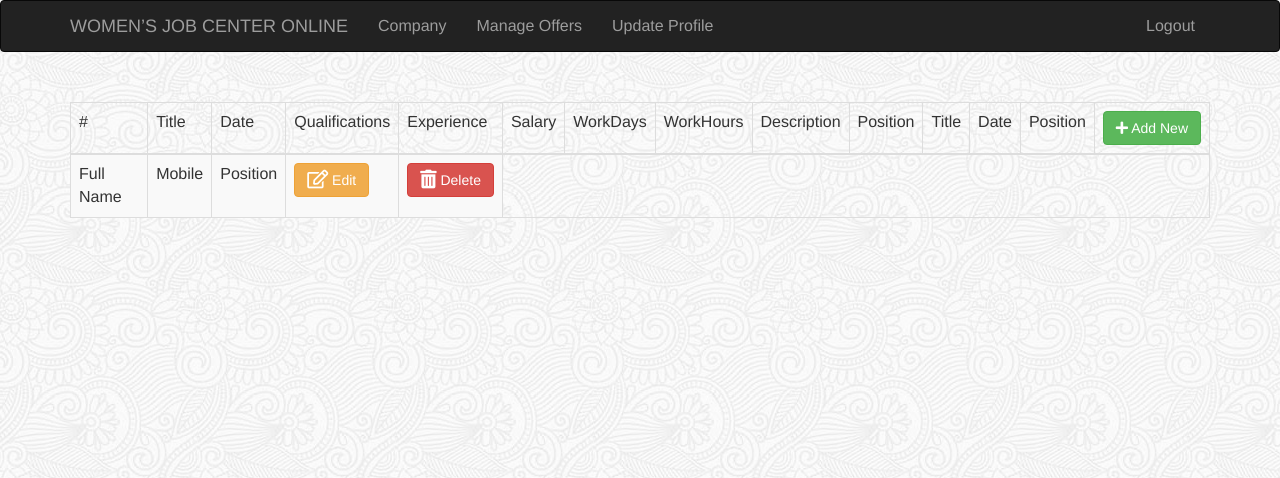
After one commit to abubakrmory/mysite, a PHP site: page /company/manage.php in a window 1280 px wide. The commit adds this page. Shown: the top 478 px of the page. Run offline with PHP 8.4, Linux system fonts and the light colour scheme; some libraries are stand-ins or nearby versions.

Commit message:
new updated

```diff
--- a/admin/header.php
+++ b/admin/header.php
@@ -5,7 +5,7 @@
   <meta charset="utf-8">
   <meta http-equiv="X-UA-Compatible" content="IE=edge">
   <meta name="viewport" content="width=device-width, initial-scale=1">
-  <title>SECURE ONLINE AUCTION SYSTEM</title>
+  <title>WOMEN’S JOB CENTER ONLINE</title>
   <!-- Bootstrap core CSS -->
   <link href="css/bootstrap.min.css" rel="stylesheet">
   <link href="css/custom.css" rel="stylesheet">
--- a/company/header.php
+++ b/company/header.php
@@ -5,11 +5,15 @@
   <meta charset="utf-8">
   <meta http-equiv="X-UA-Compatible" content="IE=edge">
   <meta name="viewport" content="width=device-width, initial-scale=1">
-  <title>SECURE ONLINE AUCTION SYSTEM</title>
+  <title>WOMEN’S JOB CENTER ONLINE</title>
   <!-- Bootstrap core CSS -->
   <link href="css/bootstrap.min.css" rel="stylesheet">
   <link href="css/custom.css" rel="stylesheet">
   <!-- <link href="css/style.css" rel="stylesheet"> -->
+  <link
+      rel="stylesheet"
+      href="https://cdnjs.cloudflare.com/ajax/libs/font-awesome/5.15.1/css/all.min.css"
+    />
   <script src="http://cdn.ckeditor.com/4.6.1/standard/ckeditor.js"></script>
   <style>
   body {
--- /dev/null
+++ b/company/manage.php
@@ -0,0 +1,64 @@
+<?php
+include 'header.php';
+include 'navbar.php';
+
+?>
+
+
+
+
+<div class="container" style="margin-top: 50px;">
+<table class="table table-striped table-hover table-bordered border-primary">
+  <thead class="border bottom font-weight:bold">
+    <tr>
+      <td>#</td>
+      <td>Title</td>
+      <td>Date</td>
+      <td>Qualifications</td>
+      <td>Experience</td>
+      <td>Salary</td>
+      <td>WorkDays</td>
+      <td>WorkHours</td>
+      <td>Description</td>
+      <td>Position</td>
+      <td>Title</td>
+      <td>Date</td>
+      <td>Position</td>
+      <td>
+        <a href="#" class="btn btn-success"> <i class="fas fa-plus"></i> Add New
+        </a>
+      </td>
+    </tr>
+  </thead>
+  <tbody>
+
+    <tr>
+      <td>Full Name</td>
+      <td>Mobile</td>
+      <td>Position</td>
+      <td>
+        <a href="#" class="btn btn-warning"> <i class="far fa-edit fa-lg"></i> Edit </a>
+      </td>
+      <td>
+        <a href="#" class="btn btn-danger"><i class="fa fa-trash-alt fa-lg  float-right"></i> Delete</a>
+      </td>
+    </tr>
+
+  </tbody>
+</table>
+
+</div> <!-- container -->
+
+
+
+
+
+
+<!-- Bootstrap core JavaScript
+    ================================================== -->
+<!-- Placed at the end of the document so the pages load faster -->
+<script src="https://ajax.googleapis.com/ajax/libs/jquery/1.12.4/jquery.min.js"></script>
+<script src="js/bootstrap.min.js"></script>
+</body>
+
+</html>
--- a/company/navbar.php
+++ b/company/navbar.php
@@ -13,7 +13,7 @@
        <div id="navbar" class="collapse navbar-collapse">
          <ul class="nav navbar-nav">
            <li><a href="index.php">Company</a></li>
-           <li><a href="#">Manage Offers</a></li>
+           <li><a href="manage.php">Manage Offers</a></li>
            <li><a href="#">Update Profile</a></li>
 
          </ul>
--- a/user.php
+++ b/user.php
@@ -3,6 +3,7 @@ require_once "header.php";
 require_once "navbar.php";
 require_once "conn.php";
 session_start();
+
 if (isset($_POST['username']) || isset($_POST['password'])) {
     $username = $_POST['username'];
     $password = $_POST['password'];
@@ -17,6 +18,7 @@ if (isset($_POST['username']) || isset($_POST['password'])) {
         $message = "Please check username and password";
         echo "<script type='text/javascript'>alert('$message');</script>";
     }
+
 }
 ?>
 
--- a/user/header.php
+++ b/user/header.php
@@ -5,7 +5,7 @@
   <meta charset="utf-8">
   <meta http-equiv="X-UA-Compatible" content="IE=edge">
   <meta name="viewport" content="width=device-width, initial-scale=1">
-  <title>SECURE ONLINE AUCTION SYSTEM</title>
+  <title>WOMEN’S JOB CENTER ONLINE</title>
   <!-- Bootstrap core CSS -->
   <link href="css/bootstrap.min.css" rel="stylesheet">
   <link href="css/custom.css" rel="stylesheet">
```
